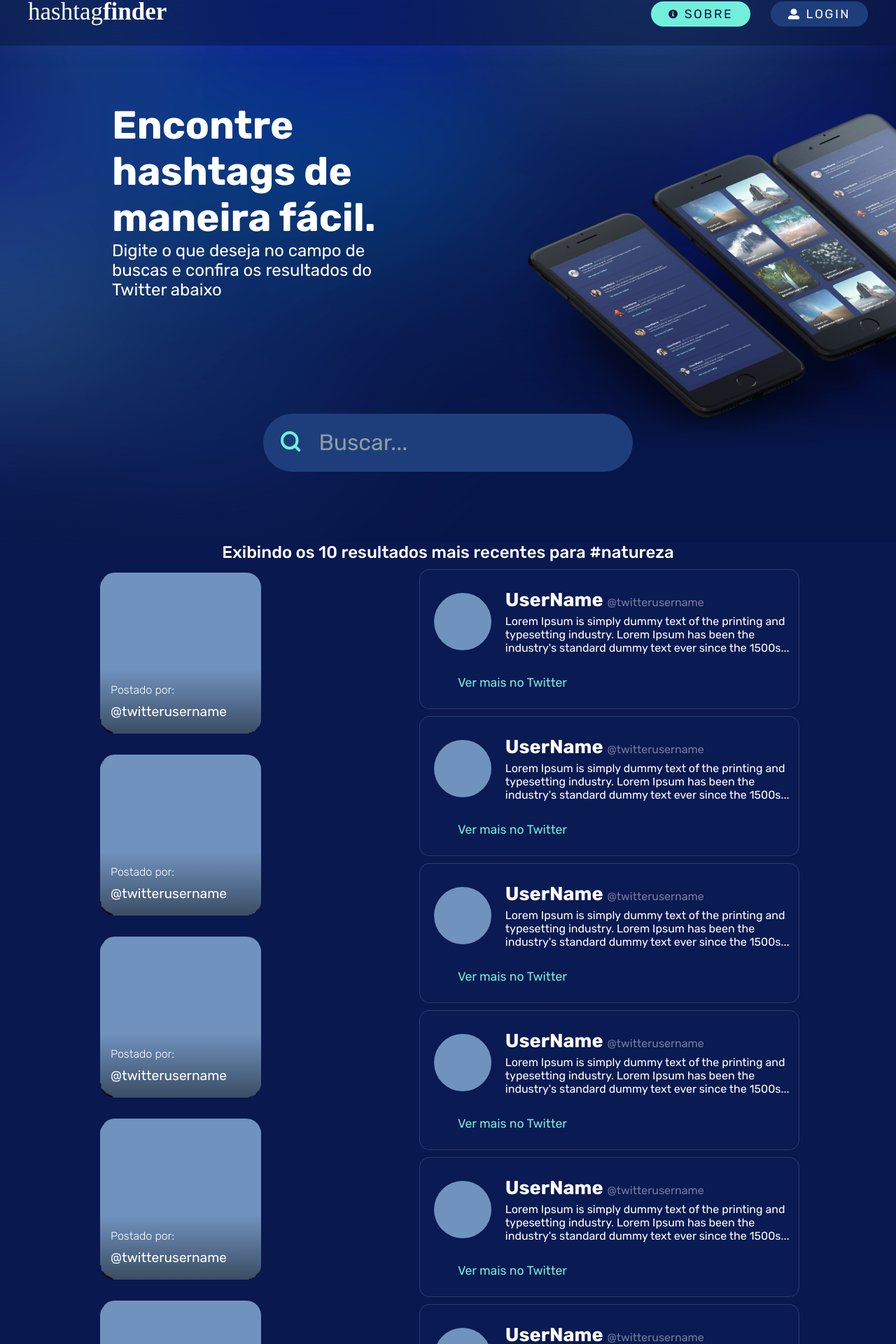
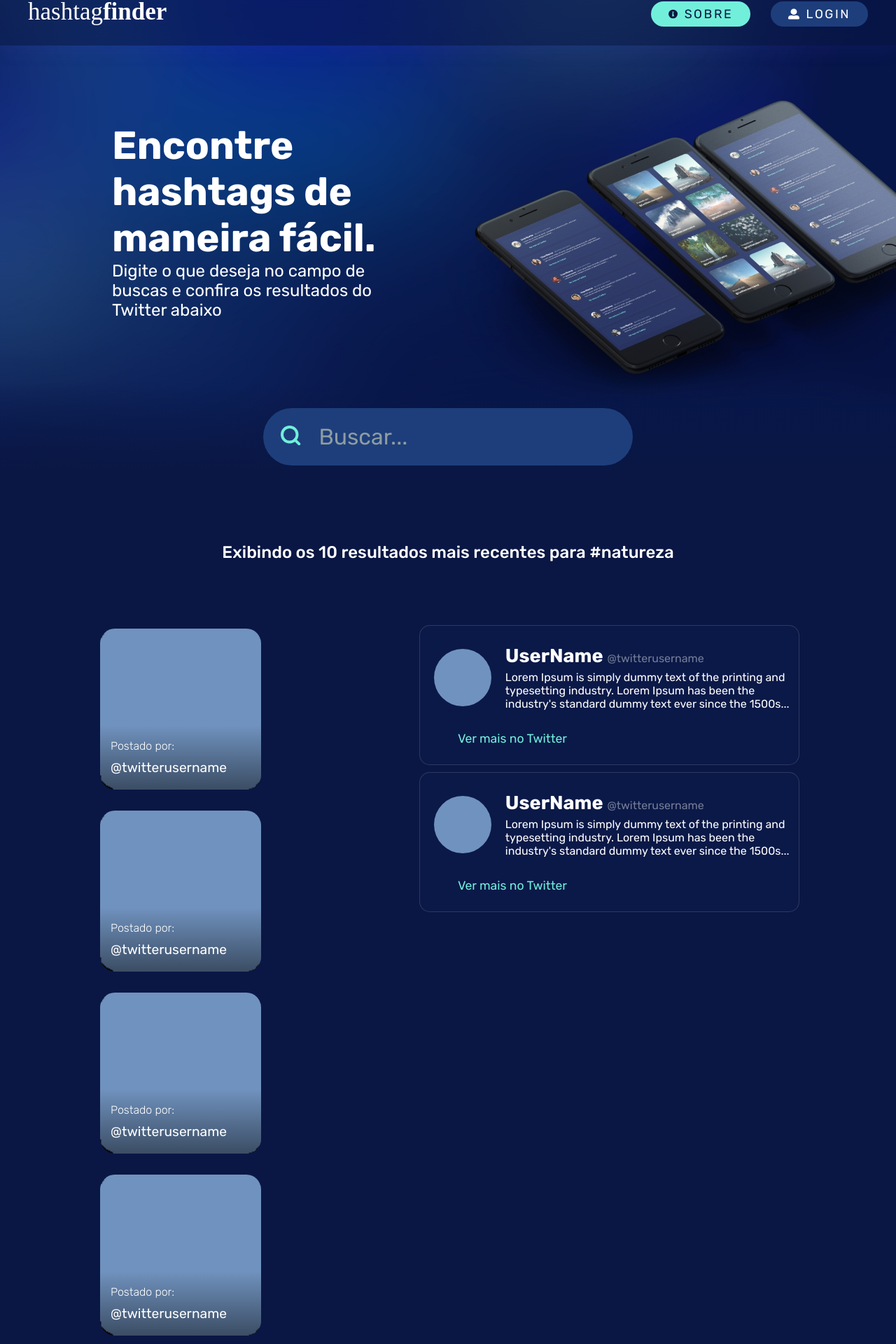
Before and after one commit to MRonald/hashtag-finder, a React (Create React App) app: page / in a window 1280 px wide. Shown: the part 25-1945 px from the top of the page at 70% size. Built offline with nearby package versions, Linux system fonts and the light colour scheme.

Commit message:
Adicionando transição do hero para o conteúdo na Home | Modificando espaçamentos

```diff
--- a/src/components/Header.js
+++ b/src/components/Header.js
@@ -7,9 +7,12 @@ import infoCircle from '../assets/img/icon-info-circle.svg';
 import userLogin from '../assets/img/icon-user-alt.svg';
 
 
-export default function Header() {
+export default function Header({ fixed }) {
     return (
-        <div className={styles.headerWrapper}>
+        <div
+            className={styles.headerWrapper}
+            style={{position: `${fixed === 'true' ? 'fixed' : 'initial'}`}}
+        >
             <a href="/">
                 <img src={logo} alt="logo"/>
             </a>
--- a/src/pages/Home.js
+++ b/src/pages/Home.js
@@ -1,19 +1,20 @@
 import React from 'react';
-import Header from "../components/Header";
 
 import styles from '../styles/pages/Home.module.css';
 
-// Images
-import iconSearch from '../assets/img/icon-search.svg';
+import Header from "../components/Header";
 import Footer from '../components/Footer';
 import ImageResult from '../components/ImageResult';
 import TextResult from '../components/TextResult';
+
+// Images
+import iconSearch from '../assets/img/icon-search.svg';
 
 export default function Home() {
     return (
         <div>
             <div className={styles.hero}>
-                <Header />
+                <Header fixed="true" />
                 <div className={styles.heroContent}>
                     <div>
                         <h1>Encontre hashtags de maneira fácil.</h1>
@@ -32,8 +33,9 @@ export default function Home() {
                     </form>
                 </div>
             </div>
+            <div className={styles.transition}></div>
             <div className={styles.mainContentWrapper}>
-                <h2>Exibindo os 10 resultados mais recentes para #natureza</h2>
+                    <h2>Exibindo os 10 resultados mais recentes para #natureza</h2>
                 <main className={styles.mainContent}>
                     <div className={styles.imagesResults}>
                         <ImageResult userName="@twitterusername" />
@@ -49,12 +51,7 @@ export default function Home() {
                     <div className={styles.textsResults}>
                         <TextResult name="UserName" userName="@twitterusername" />
                         <TextResult name="UserName" userName="@twitterusername" />
-                        <TextResult name="UserName" userName="@twitterusername" />
-                        <TextResult name="UserName" userName="@twitterusername" />
-                        <TextResult name="UserName" userName="@twitterusername" />
-                        <TextResult name="UserName" userName="@twitterusername" />
-                        <TextResult name="UserName" userName="@twitterusername" />
-                        <TextResult name="UserName" userName="@twitterusername" />
+
                     </div>
                 </main>
             </div>
--- a/src/styles/global.css
+++ b/src/styles/global.css
@@ -29,3 +29,7 @@ html, body {
 body::-webkit-scrollbar {
     display: none;
 }
+
+a, input, button {
+    outline: none;
+}
--- a/src/styles/pages/Home.module.css
+++ b/src/styles/pages/Home.module.css
@@ -1,5 +1,5 @@
 .hero {
-    height: 100vh;
+    height: 90vh;
     width: 100vw;
     background: url(../../assets/img/hero-bg.jpg);
     background-repeat: no-repeat;
@@ -12,10 +12,11 @@
     margin: auto;
     display: flex;
     flex-flow: column;
-    justify-content: space-around;
+    justify-content: space-between;
 }
 
 .hero .heroContent h1 {
+    margin-top: 200px;
     font-size: 3.5rem;
     width: 50%;
 }
@@ -57,22 +58,27 @@
     font-size: 2rem;
 }
 
-.hero .heroContent form .inputMain:focus {
-    outline: none;
+.transition {
+    margin-top: -150px;
+    height: 350px;
+    background-image: linear-gradient(to bottom, transparent 0%, #0A1744 40%);
 }
 
 .mainContentWrapper {
+    margin-top: -140px;
     width: 100vw;
-    background-color: #09184F;
+    background-color: #0A1744;
 }
 
 .mainContentWrapper h2 {
+    padding-top: 20px;
     text-align: center;
     font-weight: 500;
 }
 
 .mainContentWrapper .mainContent {
     margin: auto;
+    padding: 80px 0;
     width: 80%;
     display: flex;
     justify-content: space-between;
```
